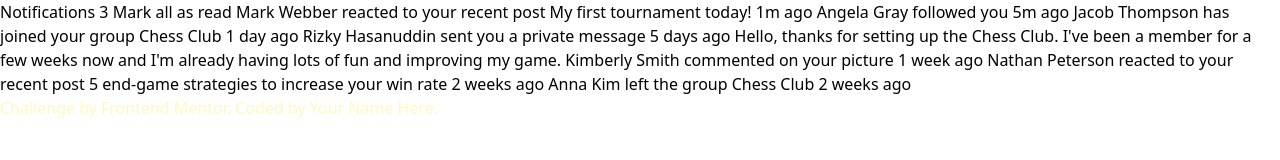
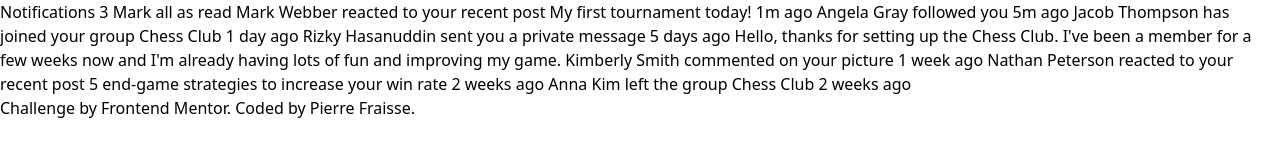
Before and after one commit to PierreFrs/notifications-page, a website: page index.html in a window 1280 px wide. Drawn offline with Linux system fonts and the light colour scheme.

Commit message:
feat : attribution section

```diff
--- a/index.html
+++ b/index.html
@@ -26,11 +26,11 @@
     increase your win rate 2 weeks ago Anna Kim left the group Chess Club 2
     weeks ago
 
-    <div class="attribution text-yellow-100">
+    <div class="attribution text-xs absolute bottom-0">
       Challenge by
       <a href="https://www.frontendmentor.io?ref=challenge" target="_blank"
         >Frontend Mentor</a
-      >. Coded by <a href="#">Your Name Here</a>.
+      >. Coded by <a href="#">Pierre Fraisse</a>.
     </div>
   </body>
 </html>
```
